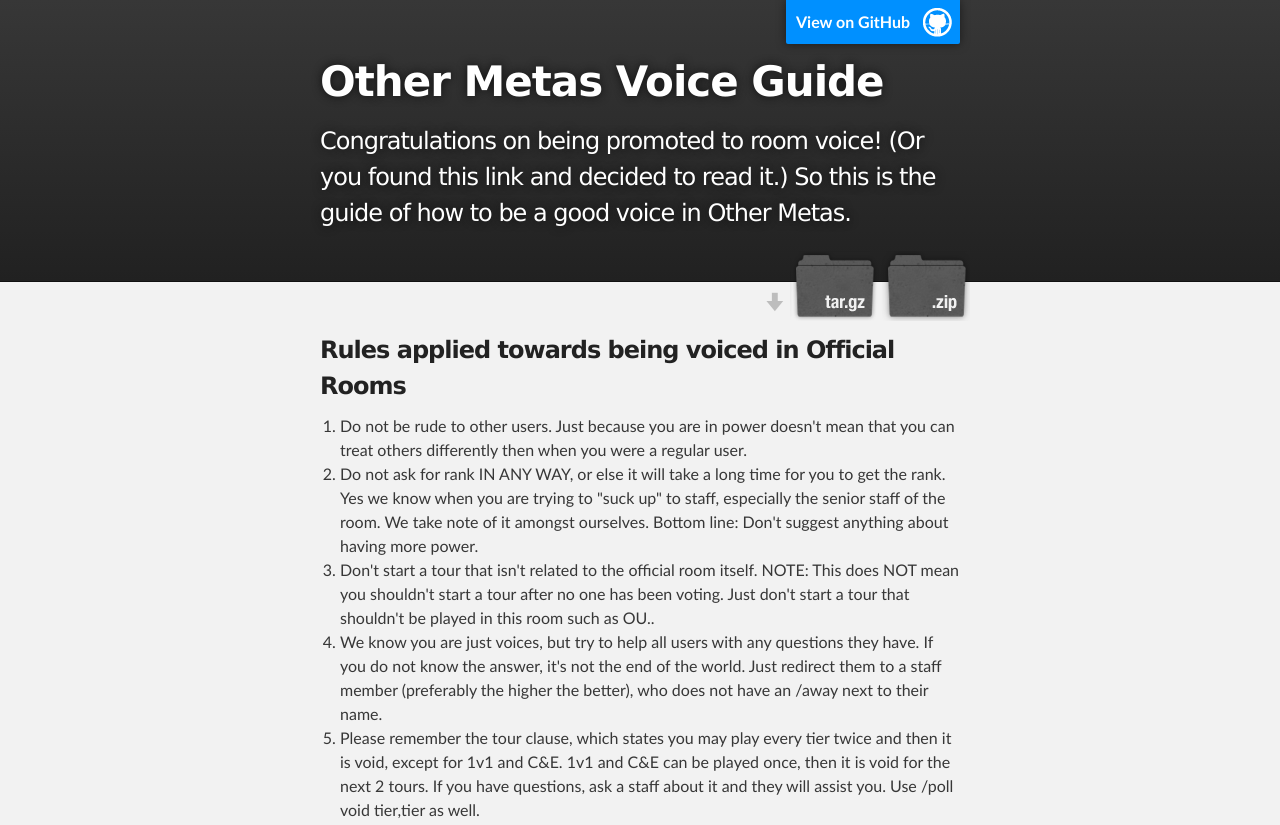
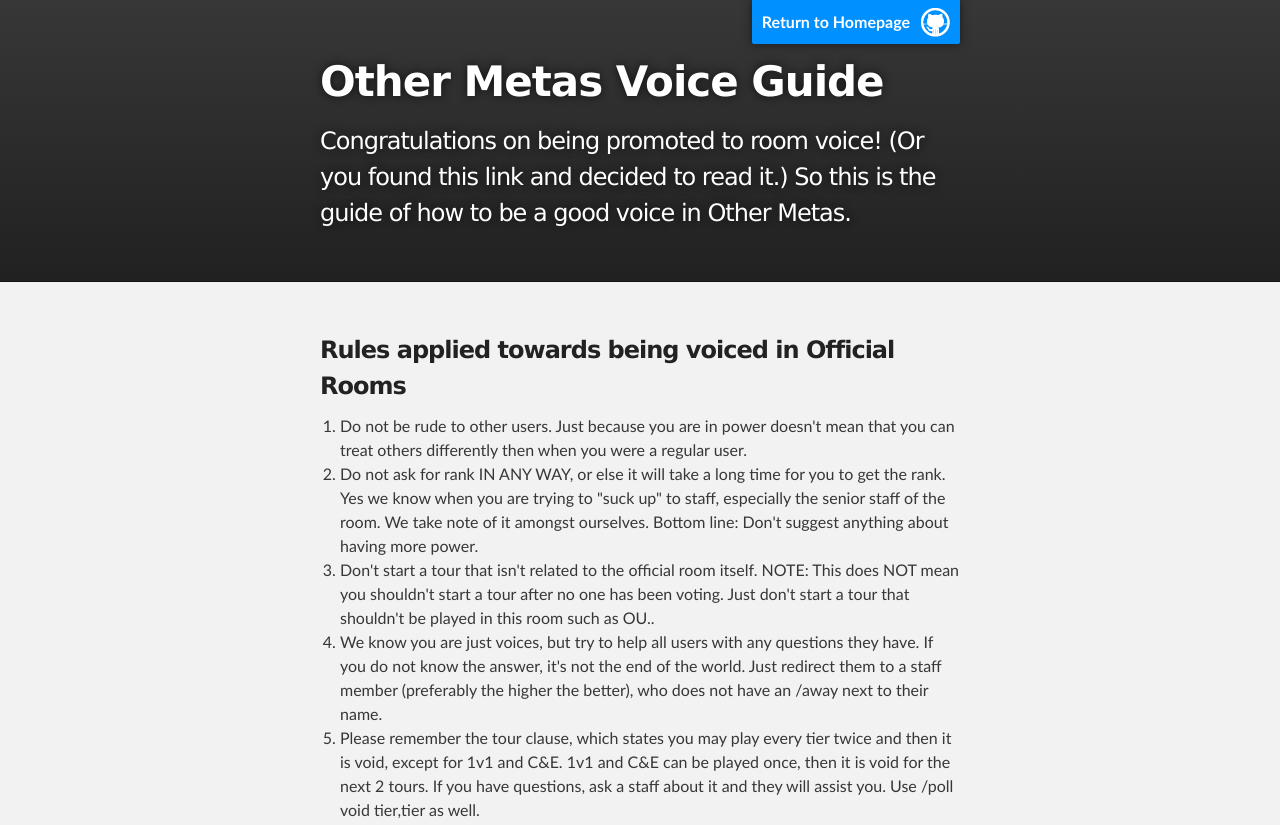
Before and after one commit to CharizardtheFireMage/vg, a plain HTML site: page index.html in a window 1280 px wide. Shown: the top 825 px of the page. Drawn offline with Linux system fonts and the light colour scheme.

Commit message:
Update index.html

```diff
--- a/index.html
+++ b/index.html
@@ -16,15 +16,11 @@
     <!-- HEADER -->
     <div id="header_wrap" class="outer">
         <header class="inner">
-          <a id="forkme_banner" href="https://github.com/CharizardtheFireMage/vg">View on GitHub</a>
+          <a id="forkme_banner" href="https://charizardthefiremage.github.io/">Return to Homepage</a>
 
           <h1 id="project_title">Other Metas Voice Guide</h1>
           <h2 id="project_tagline">Congratulations on being promoted to room voice! (Or you found this link and decided to read it.) So this is the guide of how to be a good voice in Other Metas.</h2>
 
-            <section id="downloads">
-              <a class="zip_download_link" href="https://github.com/CharizardtheFireMage/vg/zipball/master">Download this project as a .zip file</a>
-              <a class="tar_download_link" href="https://github.com/CharizardtheFireMage/vg/tarball/master">Download this project as a tar.gz file</a>
-            </section>
         </header>
     </div>
 
```
